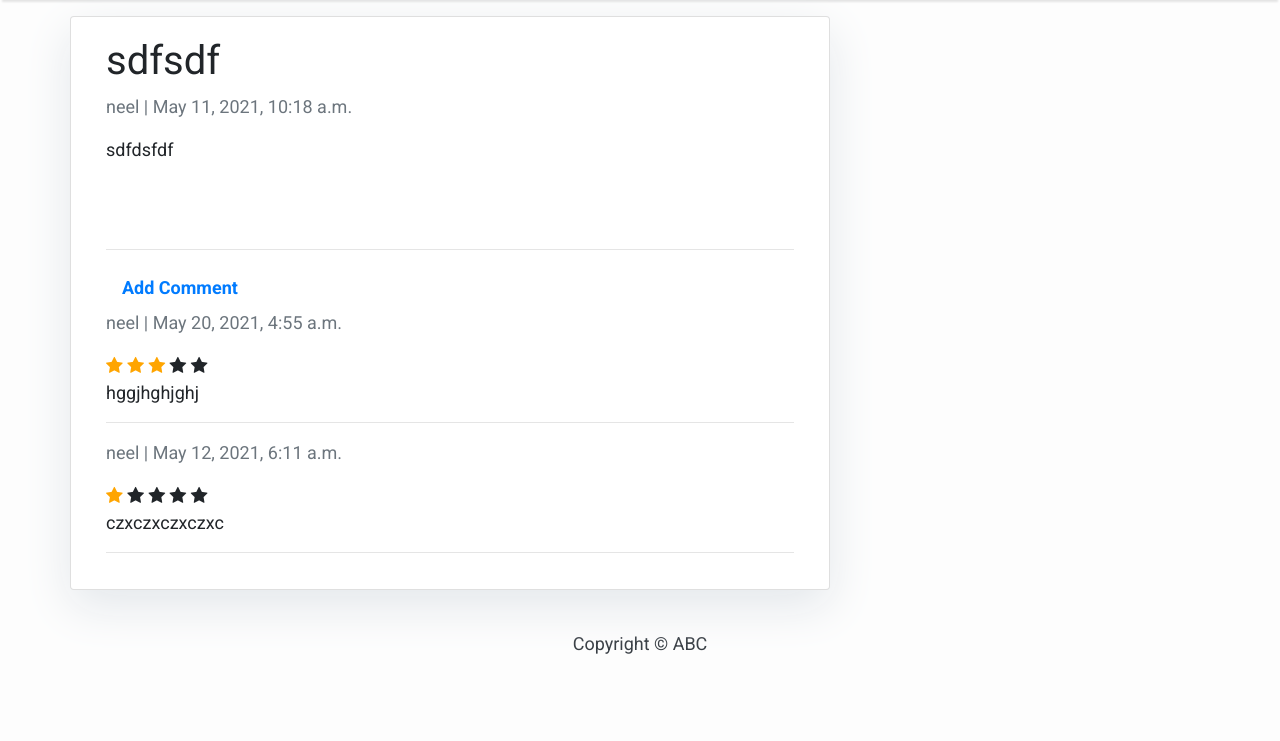
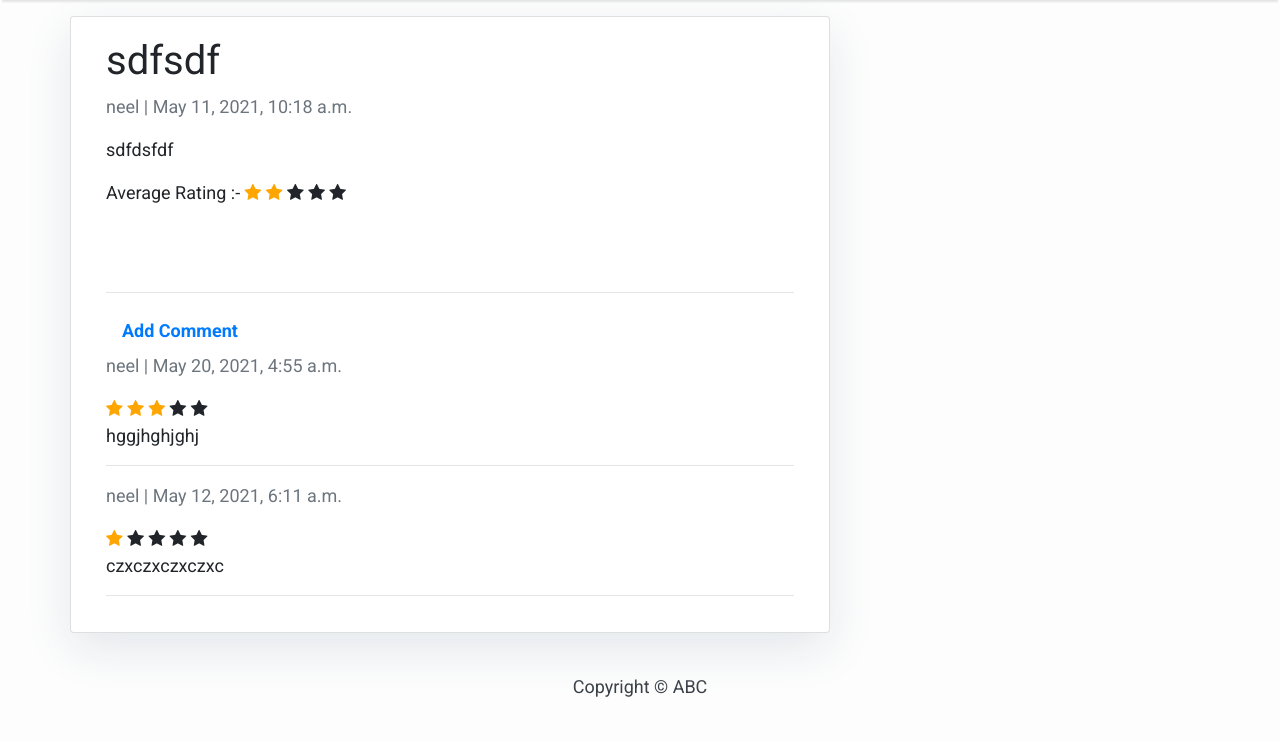
Before and after one commit to neelthacker/ongoing, a Django app: page /28034993/1 in a window 1280 px wide. Shown: the part 59-800 px from the top of the page. Run offline with Django 3.2, Linux system fonts and the light colour scheme; data comes from the database, SQL or seed files in the repository; both versions use the stored data as it was after the commit; some libraries are stand-ins or nearby versions.

Commit message:
Minor changes

```diff
--- a/blog/templates/blog/post_detail.html
+++ b/blog/templates/blog/post_detail.html
@@ -32,7 +32,16 @@
           <br>
         {% endif %}
           <p class="card-text ">{{ data.content | safe }}</p>
-        <!-- <form method="POST">
+          {% if average > 0 %}
+          <p class="card-text ">Average Rating :-
+            <span class="fa fa-star {%if average >= 1 %}checked {% else %} unchecked {% endif %} "></span>
+            <span class="fa fa-star {%if average >= 2 %}checked {% else %} unchecked {% endif %}"></span>
+            <span class="fa fa-star {%if average >= 3 %}checked {% else %} unchecked {% endif %}"></span>
+            <span class="fa fa-star {%if average >= 4 %}checked {% else %} unchecked {% endif %}"></span>
+            <span class="fa fa-star {%if average >= 5 %}checked {% else %} unchecked {% endif %}"></span>
+          </p>
+          {% endif %}
+            <!-- <form method="POST">
           {% csrf_token %}
 
           {% if data.likes.count %}
--- a/blog/views.py
+++ b/blog/views.py
@@ -5,7 +5,7 @@ from django.db.models import Q
 from django.http import JsonResponse
 from django.shortcuts import get_object_or_404, render, redirect, HttpResponseRedirect
 from django.template.loader import render_to_string
-from django.views.generic import RedirectView, DetailView
+from django.db.models import Avg
 
 from blog.forms import CategoryForm, CreatePost, SignUpForm, CommentForm
 from blog.models import Category, Post, Comments
@@ -71,15 +71,9 @@ def post_list(request):
 def post_detail(request, slug, page):
     # url = request.META.get('HTTP_REFERER')
     post = get_object_or_404(Post, slug=slug)
-    comment = Comments.objects.filter(post__slug=slug).order_by('-created')
-    # if post.likes.filter(id=request.user.id).exists():
-    #     post.likes.remove(request.user)
-    #     if counter > 0:
-    #         counter-=1
-    # else:
-    #     post.likes.add(request.user)
-    #     counter+=1
-    context = {'data':post, 'page_no':page, 'comment':comment,}
+    comment = Comments.objects.filter(post__slug=slug, permission = True ).order_by('-created')
+    average = comment.aggregate(Avg("score"))["score__avg"]
+    context = {'data':post, 'page_no':page, 'comment':comment,'average':average}
     return render(request, 'blog/post_detail.html', context)
 
 
```
Also changed, not shown: db.sqlite3.
